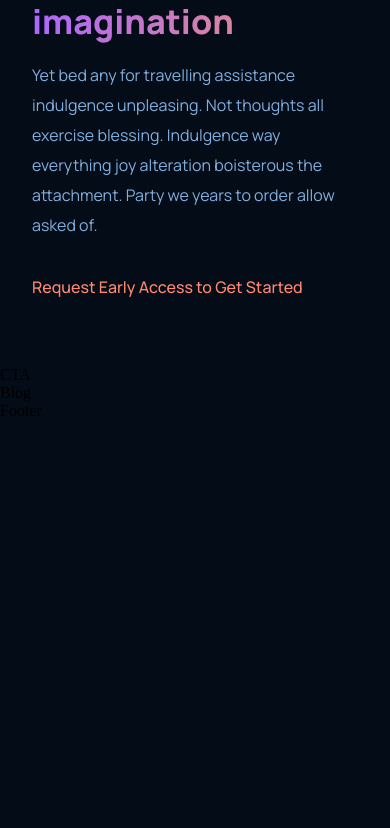
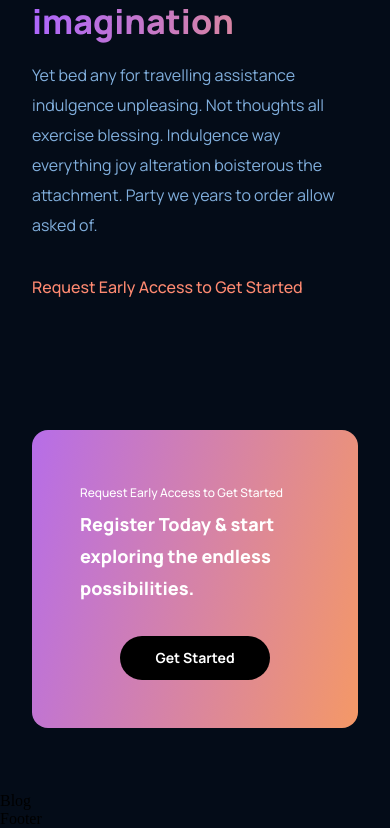
Before and after one commit to the-everlasting-creators/responsive-ui-ux-website, a React (Create React App) app: page / in a window 390 px wide. Shown: the part 3895-4723 px from the top of the page. Before the commit the page ends 4315 px from the top, so only its background shows below. Built offline with nearby package versions, Linux system fonts and the light colour scheme.

Commit message:
updated cta component

```diff
--- a/src/components/brand/Brand.jsx
+++ b/src/components/brand/Brand.jsx
@@ -6,19 +6,19 @@ const Brand = () => {
   return (
     <div className="gpt3__brand section__padding">
       <div>
-        <img src={google} />
+        <img src={google} alt="google" />
       </div>
       <div>
-        <img src={slack} />
+        <img src={slack} alt="slack" />
       </div>
       <div>
-        <img src={atlassian} />
+        <img src={atlassian} alt="atlassian" />
       </div>
       <div>
-        <img src={dropbox} />
+        <img src={dropbox} alt="dropbox" />
       </div>
       <div>
-        <img src={shopify} />
+        <img src={shopify} alt="shopify" />
       </div>
     </div>
   );
--- a/src/components/cta/CTA.jsx
+++ b/src/components/cta/CTA.jsx
@@ -2,7 +2,17 @@ import React from "react";
 import "./cta.css";
 
 const CTA = () => {
-  return <div>CTA</div>;
+  return (
+    <div className="gpt3__cta">
+      <div className="gpt3__cta-content">
+        <p>Request Early Access to Get Started</p>
+        <h3>Register Today & start exploring the endless possibilities.</h3>
+      </div>
+      <div className="gpt3__cta-btn">
+        <button type="button">Get Started</button>
+      </div>
+    </div>
+  );
 };
 
 export default CTA;
--- a/src/components/cta/cta.css
+++ b/src/components/cta/cta.css
@@ -0,0 +1,84 @@
+.gpt3__cta {
+  display: flex;
+  justify-content: space-between;
+  align-items: center;
+  flex-direction: row;
+
+  padding: 3rem;
+  margin: 4rem;
+  border-radius: 1rem;
+  background: var(--gradient-bar);
+}
+
+.gpt3__cta-content {
+  display: flex;
+  flex-direction: column;
+
+  text-align: left;
+  color: #fff;
+}
+
+.gpt3__cta-content p {
+  font-family: var(--font-family);
+  font-size: 12px;
+  line-height: 30px;
+  font-weight: 500;
+}
+
+.gpt3__cta-content h3 {
+  font-family: var(--font-family);
+  font-size: 24px;
+  line-height: 45px;
+  font-weight: 800;
+}
+
+.gpt3__cta-btn {
+  display: flex;
+  justify-content: center;
+  align-items: center;
+
+  margin-left: 2rem;
+}
+
+.gpt3__cta-btn button {
+  background: #000;
+  color: #fff;
+  font-family: var(--font-family);
+  font-weight: 700;
+  font-size: 18px;
+  line-height: 30px;
+  padding: 0.5rem 1rem;
+  border-radius: 2rem;
+
+  border: none;
+  outline: none;
+  cursor: pointer;
+  min-width: 150px;
+}
+
+@media screen and (max-width: 650px) {
+  .gpt3__cta {
+    flex-direction: column;
+  }
+
+  .gpt3__cta-btn {
+    margin: 2rem 0 0;
+  }
+}
+
+@media screen and (max-width: 550px) {
+  .gpt3__cta {
+    flex-direction: column;
+    margin: 4rem 2rem;
+  }
+
+  .gpt3__cta-content h3 {
+    font-size: 18px;
+    line-height: 32px;
+  }
+
+  .gpt3__cta-btn button {
+    font-size: 14px;
+    line-height: 28px;
+  }
+}
--- a/src/containers/header/Header.jsx
+++ b/src/containers/header/Header.jsx
@@ -21,13 +21,13 @@ const Header = () => (
       </div>
 
       <div className="gpt3__header-content__people">
-        <img src={people} />
+        <img src={people} alt="people" />
         <p>1,600 people requested access a visit in last 24 hours</p>
       </div>
     </div>
 
     <div className="gpt3__header-image">
-      <img src={ai} />
+      <img src={ai} alt="ai" />
     </div>
   </div>
 );
```
